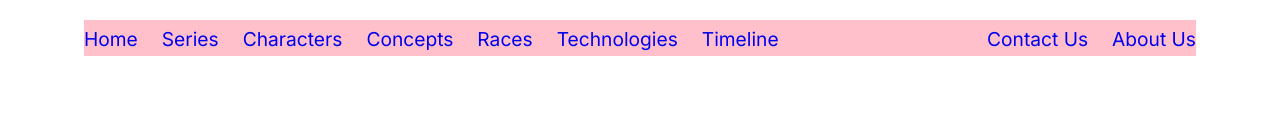
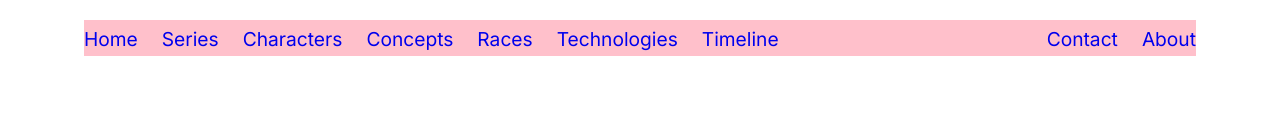
Before and after one commit to furkan0412/project-callisto, a plain HTML site: page index.html in a window 1280 px wide. Shown: the top 135 px of the page. Drawn offline with Linux system fonts and the light colour scheme.

Commit message:
Change contact us and about us in nar bar to contact and about

```diff
--- a/index.html
+++ b/index.html
@@ -71,8 +71,8 @@
                         <li><a href="pages/timeline.html">Timeline</a></li>
                         <li class="right-group">
                             <ul class="right-links">
-                                <li><a href="pages/contact.html">Contact Us</a></li>
-                                <li><a href="pages/about.html">About Us</a></li>
+                                <li><a href="pages/contact.html">Contact</a></li>
+                                <li><a href="pages/about.html">About</a></li>
                             </ul>
                         </li>
                     </ul>
```
